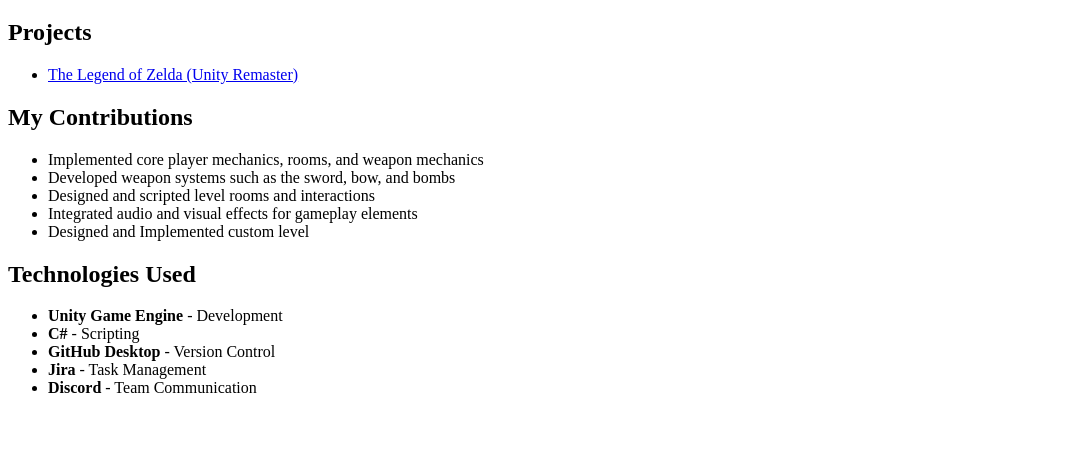
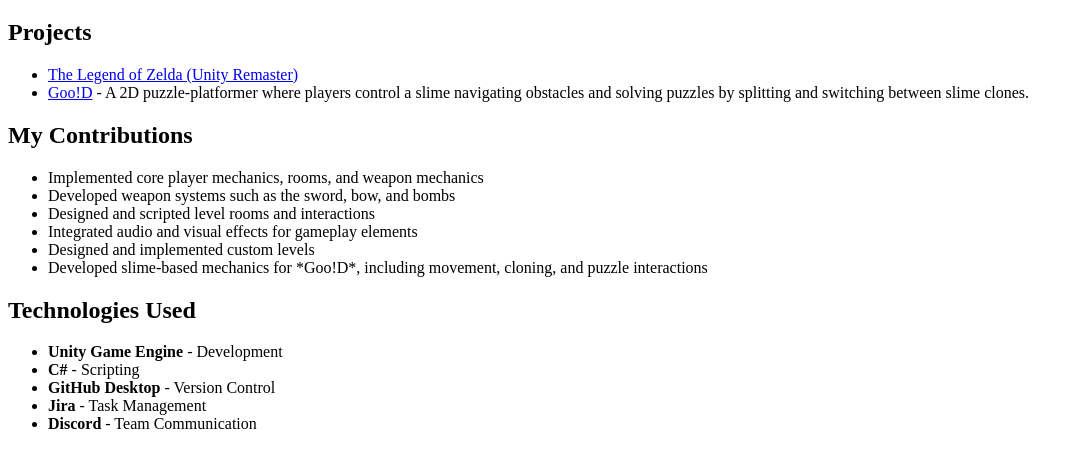
Before and after one commit to Minuet-Hoax/PersonalPage, a plain HTML site: page index.html in a window 1280 px wide. Shown: the part 61-528 px from the top of the page, without its empty margins (0-1080 px from the left). Drawn offline with Linux system fonts and the light colour scheme.

Commit message:
Add files via upload

```diff
--- a/index.html
+++ b/index.html
@@ -12,6 +12,7 @@
 <h2>Projects</h2>
 <ul>
     <li><a href="https://duncanlau.itch.io/eecs494-group-23-p1-gold">The Legend of Zelda (Unity Remaster)</a></li>
+    <li><a href="YOUR_GAME_LINK_HERE">Goo!D</a> - A 2D puzzle-platformer where players control a slime navigating obstacles and solving puzzles by splitting and switching between slime clones.</li>
 </ul>
 
 <h2>My Contributions</h2>
@@ -20,7 +21,8 @@
     <li>Developed weapon systems such as the sword, bow, and bombs</li>
     <li>Designed and scripted level rooms and interactions</li>
     <li>Integrated audio and visual effects for gameplay elements</li>
-    <li>Designed and Implemented custom level</li>
+    <li>Designed and implemented custom levels</li>
+    <li>Developed slime-based mechanics for *Goo!D*, including movement, cloning, and puzzle interactions</li>
 </ul>
 
 <h2>Technologies Used</h2>
@@ -31,7 +33,6 @@
     <li><strong>Jira</strong> - Task Management</li>
     <li><strong>Discord</strong> - Team Communication</li>
 </ul>
-<!-- TIP: Rename this file "index.html", and it will become the default landing page whenever someone navigates their browser to your domain. -->
 
 </body>
 </html>
```
